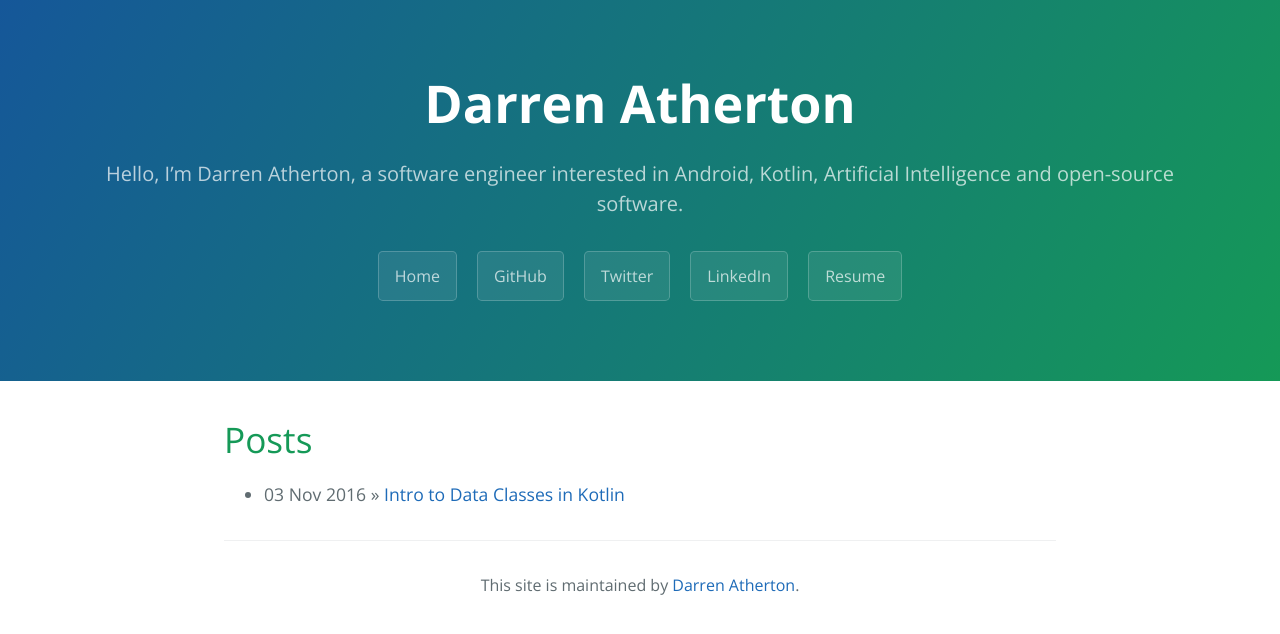
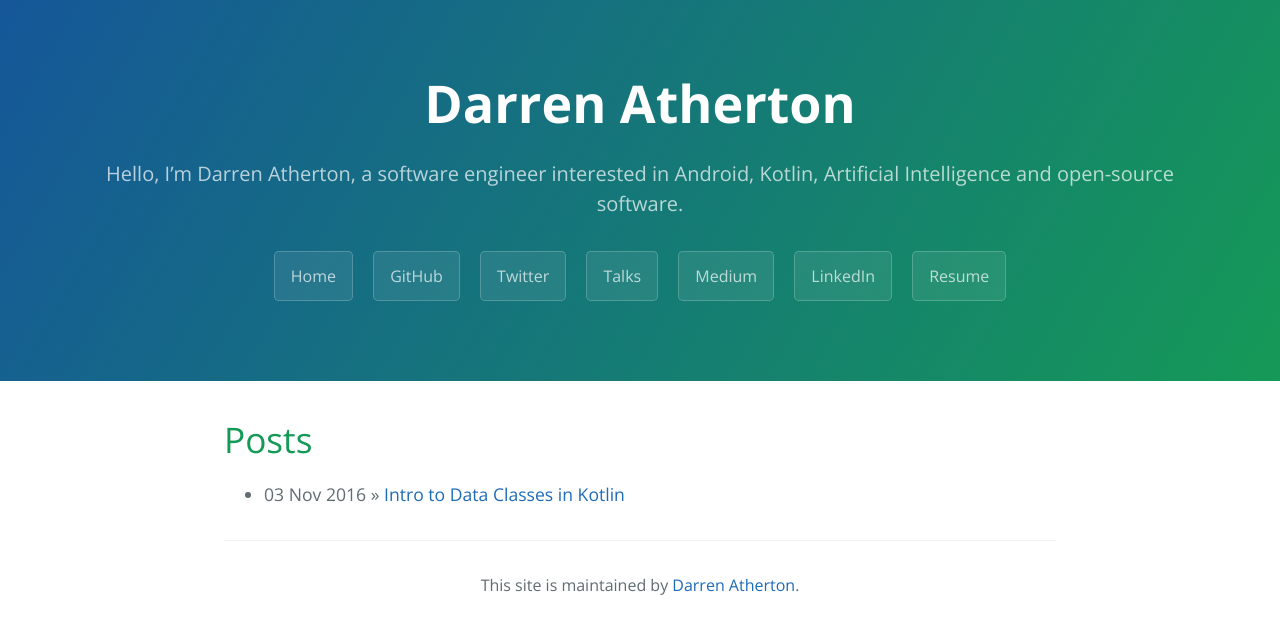
Before and after one commit to DarrenAtherton49/darrenatherton49.github.io, a Jekyll site: the page built from index.html, in a window 1280 px wide. Shown: the top 634 px of the page. Built offline with Jekyll 4.4.1, drawn with Linux system fonts in a browser that asks for light colours; the list of posts is cut into pages by our own code.

Commit message:
update links in header

```diff
--- a/_config.yml
+++ b/_config.yml
@@ -19,6 +19,8 @@ permalink: /:year/:month/:day/:title.html
 
 githublink: "https://github.com/DarrenAtherton49"
 twitterlink: "https://twitter.com/DarrenAtherton"
+speakerdecklink: "https://speakerdeck.com/darrenatherton"
+mediumlink: "https://medium.com/@DarrenAtherton"
 linkedinlink: "https://linkedin.com/in/darrenatherton"
 resumelink: "https://github.com/DarrenAtherton49/resume/blob/master/resume.pdf"
 disqusid: darrenatherton49.github.io
--- a/_includes/page-header.html
+++ b/_includes/page-header.html
@@ -4,6 +4,8 @@
   <a href={{ "/" | prepend: site.baseurl }} class="btn">Home</a>
   <a href={{ site.githublink }} class="btn">GitHub</a>
   <a href={{ site.twitterlink }} class="btn">Twitter</a>
+  <a href={{ site.speakerdecklink }} class="btn">Talks</a>
+  <a href={{ site.mediumlink }} class="btn">Medium</a>
   <a href={{ site.linkedinlink }} class="btn">LinkedIn</a>
   <a href={{ site.resumelink }} class="btn">Resume</a>
 </section>
```
